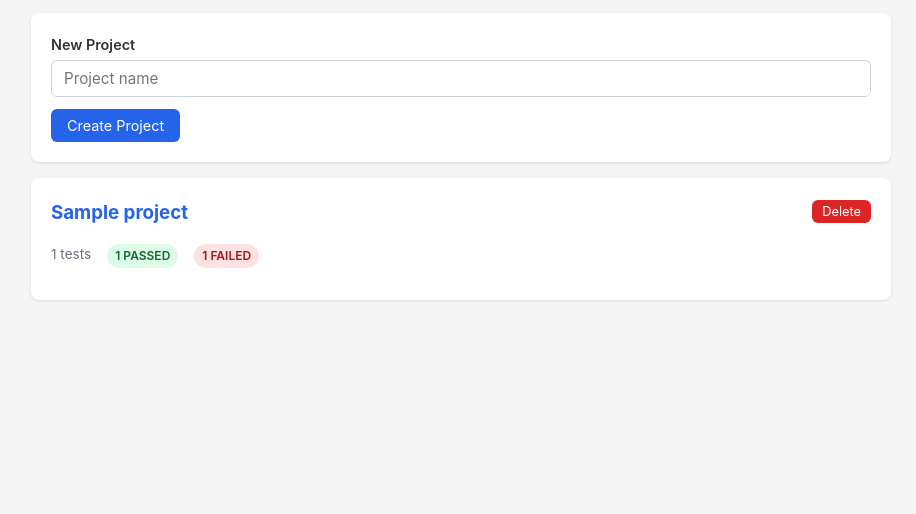
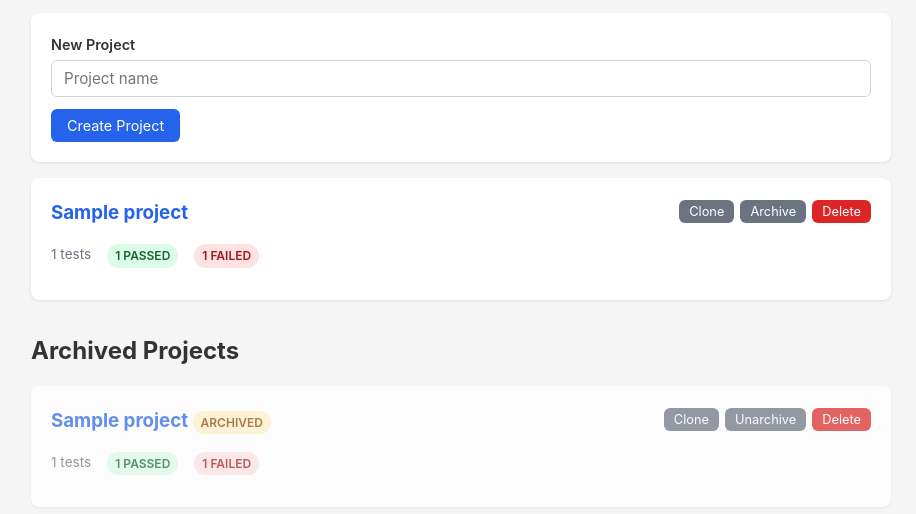
Before and after one commit to sbj-ee/TestMgr, a Flask app: template templates/index.html in a window 1280 px wide. Shown: the part 189-703 px from the top of the page, without its empty margins (179-1095 px from the left). Run offline with Flask 3, Linux system fonts and the light colour scheme; the template is opened without the code that fills it: most values are stand-ins (such as "Sample title", 1, 10 or a date in 2020).

Commit message:
Add project cloning, archiving, and fix nested form bug
- Clone project duplicates all tests (with reset results) and attachments
- Archive/unarchive toggles project visibility with separate section
- Fix nested form in project.html that broke radio buttons

Co-Authored-By: Claude Opus 4.5 <noreply@anthropic.com>

```diff
--- a/app.py
+++ b/app.py
@@ -5,6 +5,7 @@ from flask import (
 from werkzeug.security import generate_password_hash, check_password_hash
 from functools import wraps
 import sqlite3
+import shutil
 import os
 import uuid
 
@@ -44,9 +45,14 @@ def init_db():
         CREATE TABLE IF NOT EXISTS projects (
             id INTEGER PRIMARY KEY AUTOINCREMENT,
             name TEXT NOT NULL,
+            archived INTEGER DEFAULT 0,
             created_at TIMESTAMP DEFAULT CURRENT_TIMESTAMP
         )
     """)
+    # migrate: add archived if missing
+    proj_cols = [row[1] for row in conn.execute("PRAGMA table_info(projects)").fetchall()]
+    if "archived" not in proj_cols:
+        conn.execute("ALTER TABLE projects ADD COLUMN archived INTEGER DEFAULT 0")
     conn.execute("""
         CREATE TABLE IF NOT EXISTS tests (
             id INTEGER PRIMARY KEY AUTOINCREMENT,
@@ -181,15 +187,17 @@ def logout():
 @login_required
 def index():
     conn = get_db()
-    projects = conn.execute(
+    base_query = (
         "SELECT p.*, "
         "(SELECT COUNT(*) FROM tests WHERE project_id = p.id) AS test_count, "
         "(SELECT COUNT(*) FROM tests WHERE project_id = p.id AND passed = 1) AS pass_count, "
         "(SELECT COUNT(*) FROM tests WHERE project_id = p.id AND passed = 0) AS fail_count "
-        "FROM projects p ORDER BY p.created_at DESC"
-    ).fetchall()
+        "FROM projects p WHERE p.archived = ? ORDER BY p.created_at DESC"
+    )
+    projects = conn.execute(base_query, (0,)).fetchall()
+    archived_projects = conn.execute(base_query, (1,)).fetchall()
     conn.close()
-    return render_template("index.html", projects=projects)
+    return render_template("index.html", projects=projects, archived_projects=archived_projects)
 
 
 @app.route("/projects", methods=["POST"])
@@ -243,6 +251,62 @@ def delete_project(project_id):
     )
     conn.execute("DELETE FROM tests WHERE project_id = ?", (project_id,))
     conn.execute("DELETE FROM projects WHERE id = ?", (project_id,))
+    conn.commit()
+    conn.close()
+    return redirect(url_for("index"))
+
+
+@app.route("/projects/<int:project_id>/clone", methods=["POST"])
+@login_required
+def clone_project(project_id):
+    conn = get_db()
+    project = conn.execute("SELECT * FROM projects WHERE id = ?", (project_id,)).fetchone()
+    if not project:
+        conn.close()
+        return "Project not found", 404
+    # create cloned project
+    cursor = conn.execute(
+        "INSERT INTO projects (name, archived) VALUES (?, 0)",
+        (project["name"] + " (Copy)",),
+    )
+    new_project_id = cursor.lastrowid
+    # clone all tests (reset results)
+    tests = conn.execute("SELECT * FROM tests WHERE project_id = ?", (project_id,)).fetchall()
+    for test in tests:
+        cursor = conn.execute(
+            "INSERT INTO tests (project_id, description, steps, passed, output, created_by, executed_by) "
+            "VALUES (?, ?, ?, NULL, '', ?, '')",
+            (new_project_id, test["description"], test["steps"], g.user["username"]),
+        )
+        new_test_id = cursor.lastrowid
+        # clone attachments
+        atts = conn.execute("SELECT * FROM attachments WHERE test_id = ?", (test["id"],)).fetchall()
+        for att in atts:
+            ext = os.path.splitext(att["stored_name"])[1]
+            new_stored = uuid.uuid4().hex + ext
+            src = os.path.join(UPLOAD_DIR, att["stored_name"])
+            dst = os.path.join(UPLOAD_DIR, new_stored)
+            if os.path.exists(src):
+                shutil.copy2(src, dst)
+            conn.execute(
+                "INSERT INTO attachments (test_id, original_name, stored_name) VALUES (?, ?, ?)",
+                (new_test_id, att["original_name"], new_stored),
+            )
+    conn.commit()
+    conn.close()
+    return redirect(url_for("project_detail", project_id=new_project_id))
+
+
+@app.route("/projects/<int:project_id>/archive", methods=["POST"])
+@login_required
+def archive_project(project_id):
+    conn = get_db()
+    project = conn.execute("SELECT * FROM projects WHERE id = ?", (project_id,)).fetchone()
+    if not project:
+        conn.close()
+        return "Project not found", 404
+    new_val = 0 if project["archived"] else 1
+    conn.execute("UPDATE projects SET archived = ? WHERE id = ?", (new_val, project_id))
     conn.commit()
     conn.close()
     return redirect(url_for("index"))
--- a/templates/index.html
+++ b/templates/index.html
@@ -23,14 +23,55 @@
                     <span class="badge badge-fail">{{ project['fail_count'] }} failed</span>
                 </div>
             </div>
-            <form method="POST" action="{{ url_for('delete_project', project_id=project['id']) }}" class="inline-form"
-                  onsubmit="return confirm('Delete this project and all its tests?')">
-                <button type="submit" class="btn btn-danger btn-sm">Delete</button>
-            </form>
+            <div style="display: flex; gap: 6px;">
+                <form method="POST" action="{{ url_for('clone_project', project_id=project['id']) }}" class="inline-form">
+                    <button type="submit" class="btn btn-secondary btn-sm">Clone</button>
+                </form>
+                <form method="POST" action="{{ url_for('archive_project', project_id=project['id']) }}" class="inline-form">
+                    <button type="submit" class="btn btn-secondary btn-sm">Archive</button>
+                </form>
+                <form method="POST" action="{{ url_for('delete_project', project_id=project['id']) }}" class="inline-form"
+                      onsubmit="return confirm('Delete this project and all its tests?')">
+                    <button type="submit" class="btn btn-danger btn-sm">Delete</button>
+                </form>
+            </div>
         </div>
     </div>
     {% endfor %}
 {% else %}
     <p style="color: #6b7280;">No projects yet. Create one above.</p>
 {% endif %}
+
+{% if archived_projects %}
+<h2 style="margin-top: 32px;">Archived Projects</h2>
+    {% for project in archived_projects %}
+    <div class="card" style="opacity: 0.7;">
+        <div class="test-header">
+            <div>
+                <h3>
+                    <a href="{{ url_for('project_detail', project_id=project['id']) }}">{{ project['name'] }}</a>
+                    <span class="badge badge-pending">Archived</span>
+                </h3>
+                <div class="stats">
+                    <span>{{ project['test_count'] }} tests</span>
+                    <span class="badge badge-pass">{{ project['pass_count'] }} passed</span>
+                    <span class="badge badge-fail">{{ project['fail_count'] }} failed</span>
+                </div>
+            </div>
+            <div style="display: flex; gap: 6px;">
+                <form method="POST" action="{{ url_for('clone_project', project_id=project['id']) }}" class="inline-form">
+                    <button type="submit" class="btn btn-secondary btn-sm">Clone</button>
+                </form>
+                <form method="POST" action="{{ url_for('archive_project', project_id=project['id']) }}" class="inline-form">
+                    <button type="submit" class="btn btn-secondary btn-sm">Unarchive</button>
+                </form>
+                <form method="POST" action="{{ url_for('delete_project', project_id=project['id']) }}" class="inline-form"
+                      onsubmit="return confirm('Delete this project and all its tests?')">
+                    <button type="submit" class="btn btn-danger btn-sm">Delete</button>
+                </form>
+            </div>
+        </div>
+    </div>
+    {% endfor %}
+{% endif %}
 {% endblock %}
--- a/templates/project.html
+++ b/templates/project.html
@@ -19,7 +19,6 @@
 {% if tests %}
     {% for test in tests %}
     <div class="card">
-        <form method="POST" action="{{ url_for('update_test', test_id=test['id']) }}">
         <div class="test-header">
             <div>
                 {% if test['passed'] == 1 %}
@@ -35,6 +34,8 @@
                 <button type="submit" class="btn btn-danger btn-sm">Delete</button>
             </form>
         </div>
+
+        <form method="POST" action="{{ url_for('update_test', test_id=test['id']) }}">
 
             <div class="meta">
                 {% if test['created_by'] %}<span>Created by: <strong>{{ test['created_by'] }}</strong></span>{% endif %}
```
Lines whose indentation alone changed are shown as unchanged.
